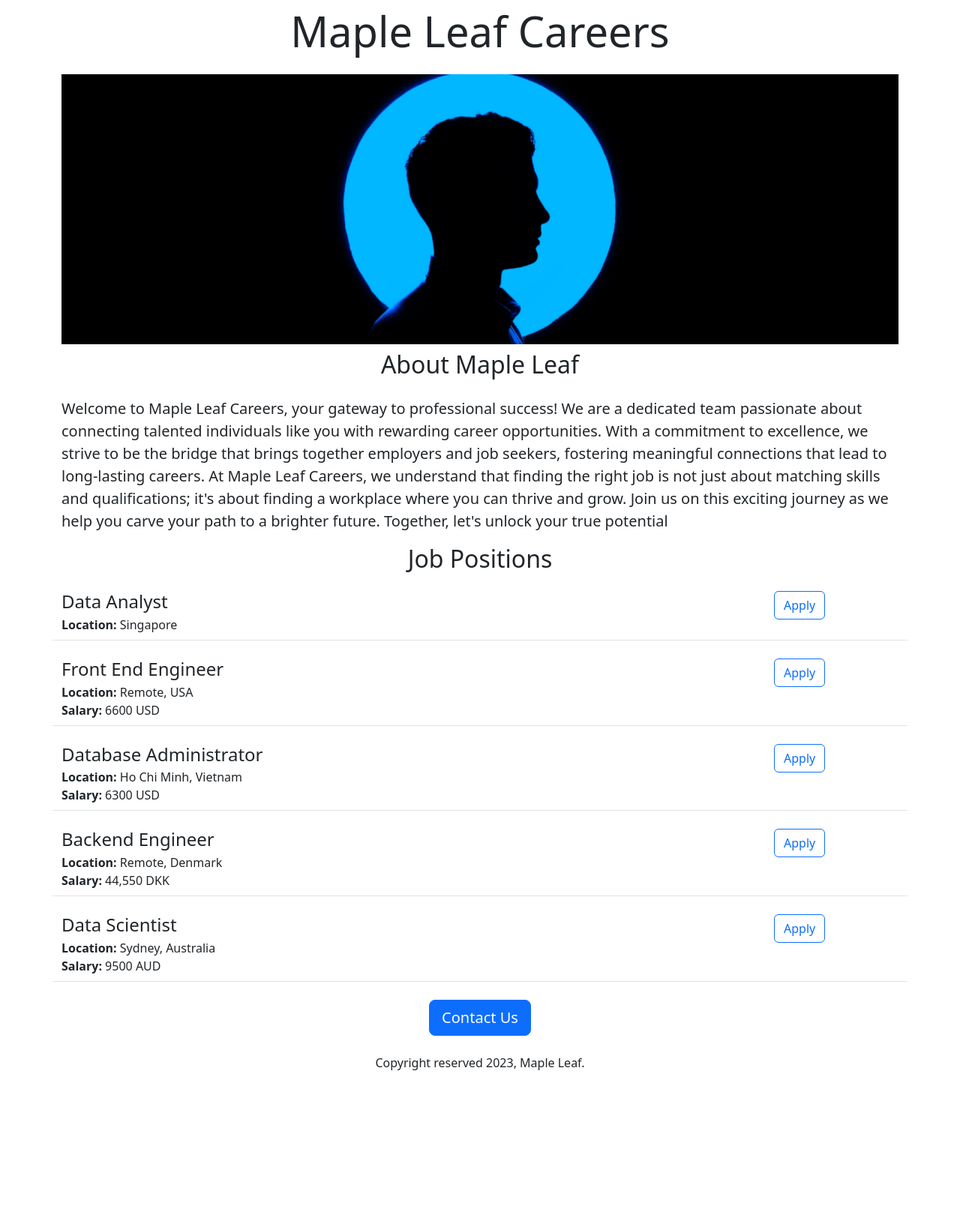
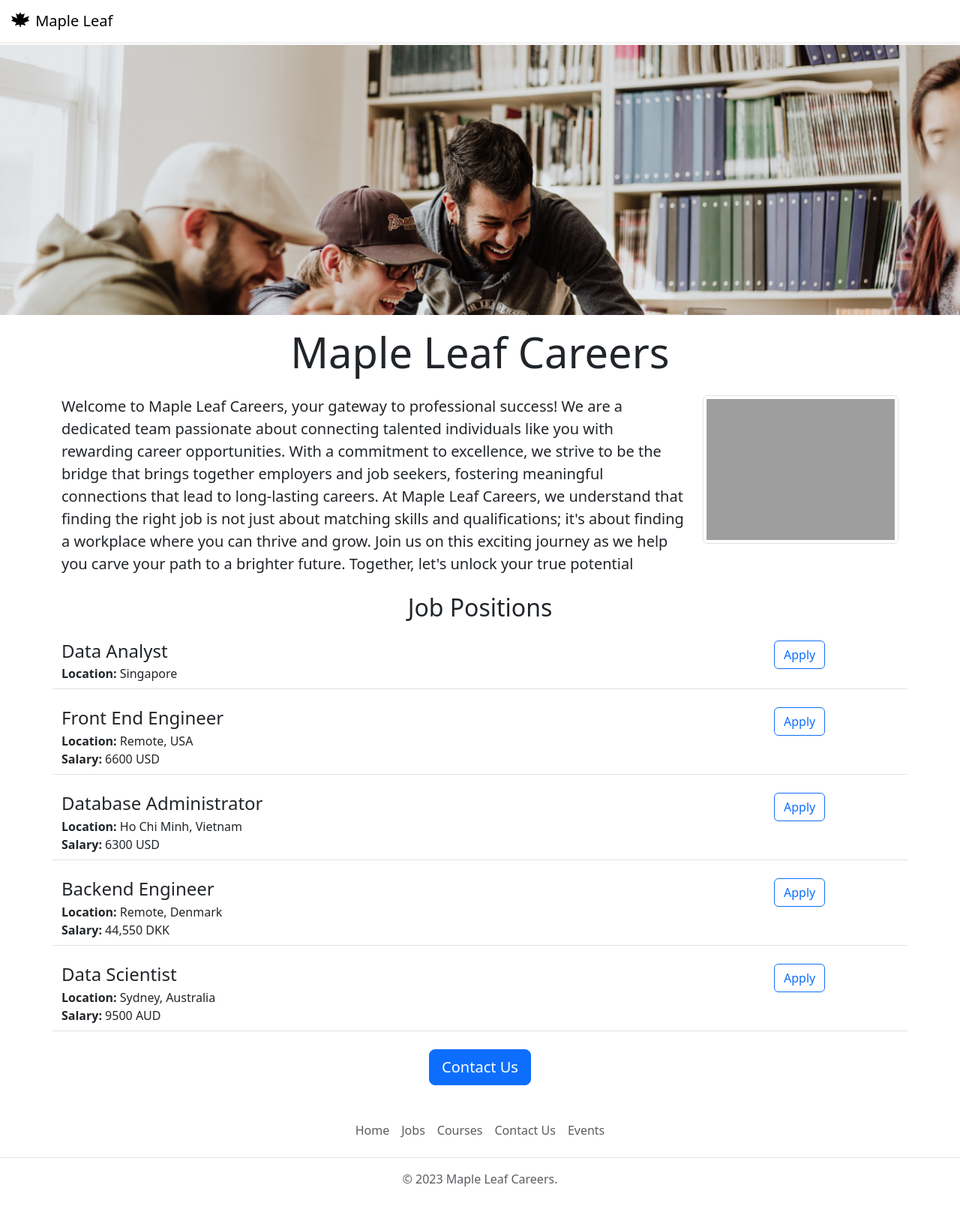
Before and after one commit to mumakkiyah/maple-leaf-careers-v2, a Flask app: page / in a window 1280 px wide. Shown: the whole page at 75% size. Before the commit the page ends 1427 px from the top, so only its background shows below. Run offline with Flask 3, Linux system fonts and the light colour scheme; grey boxes are pictures that could not be loaded.

Commit message:
added footer, nav, side image, and mailto for contact and changed buttons to anchor links

```diff
--- /dev/null
+++ b/templates/footer.html
@@ -0,0 +1,10 @@
+<footer class="py-3 my-4">
+    <ul class="nav justify-content-center border-bottom pb-3 mb-3">
+      <li class="nav-item"><a href="https://maple-tree-careers.onrender.com/" class="nav-link px-2 text-muted">Home</a></li>
+      <li class="nav-item"><a href="#" class="nav-link px-2 text-muted">Jobs</a></li>
+      <li class="nav-item"><a href="#" class="nav-link px-2 text-muted">Courses</a></li>
+      <li class="nav-item"><a href="mailto:mmakkiyah@gmail.com?subject=Questions%20about%20job%20openings&body=Full%20name%3A%20%3Cinsert%20full%20name%3E%0D%0A%0D%0AQuestions%3A%20%3Cinsert%20questions%20here%3E" class="nav-link px-2 text-muted">Contact Us</a></li>
+      <li class="nav-item"><a href="#" class="nav-link px-2 text-muted">Events</a></li>
+    </ul>
+    <p class="text-center text-muted">© 2023 Maple Leaf Careers.</p>
+  </footer>
--- a/templates/home.html
+++ b/templates/home.html
@@ -14,22 +14,29 @@
     <title> Maple Tree Careers</title>
   </head>
   <body>
+    {% include 'nav.html' %}
+    <img class="img-fluid mb-2" id="hero-main" src="static/hero.jpeg">
     <div class="container">
       <h1 class="text-center mt-2 mb-4 display-4">{{company}} Careers</h1>
-      <img class="img-fluid" id="hero-main" src="static/hero.jpeg">
-      <h2 class="text-center mt-2 mb-4">About {{company}}</h2>
-      <p class="lead">Welcome to Maple Leaf Careers, your gateway to professional success! We are a dedicated team passionate about connecting talented individuals like you with rewarding career opportunities. With a commitment to excellence, we strive to be the bridge that brings together employers and job seekers, fostering meaningful connections that lead to long-lasting careers. At Maple Leaf Careers, we understand that finding the right job is not just about matching skills and qualifications; it's about finding a workplace where you can thrive and grow. Join us on this exciting journey as we help you carve your path to a brighter future. Together, let's unlock your true potential
-      </p>
-      <h2 class="text-center mt-2 mb-4">Job Positions</h2>
+      <div class="row">
+        <div class= "col-md-9">
+          <p class="lead">Welcome to Maple Leaf Careers, your gateway to professional success! We are a dedicated team passionate about connecting talented individuals like you with rewarding career opportunities. With a commitment to excellence, we strive to be the bridge that brings together employers and job seekers, fostering meaningful connections that lead to long-lasting careers. At Maple Leaf Careers, we understand that finding the right job is not just about matching skills and qualifications; it's about finding a workplace where you can thrive and grow. Join us on this exciting journey as we help you carve your path to a brighter future. Together, let's unlock your true potential
+          </p>
+        </div>
+        <div class="d-none d-md-block col-md-3">
+          <img src="static/side-img.jpeg" class="img-thumbnail mb-2">
+        </div>
+      </div>
+        <h2 class="text-center mt-2 mb-4" id="openings">Job Positions</h2>
       <div>
         {% for job in jobs %}
           {% include 'jobitem.html' %}
         {% endfor %}
       </div>
       <div class="text-center">
-        <button type="button" class="btn btn-primary btn-lg">Contact Us</button>
-        <p class="mt-4">Copyright reserved 2023, Maple Leaf.</p>
+        <a href="mailto:mmakkiyah@gmail.com?subject=Questions%20about%20job%20openings&body=Full%20name%3A%20%3Cinsert%20full%20name%3E%0D%0A%0D%0AQuestions%3A%20%3Cinsert%20questions%20here%3E" type="button" class="btn btn-primary btn-lg">Contact Us</a>
       </div>
     </div>
+          {% include 'footer.html' %}
   </body>
 </html>
--- a/templates/jobitem.html
+++ b/templates/jobitem.html
@@ -11,6 +11,6 @@
       {% endif %}
   </div>
   <div class="col-2">
-    <button type="button" class="btn btn-outline-primary">Apply</button>
+    <a href="mailto:mmakkiyah@gmail.com?subject=Application%20for%20{{job['title']}}&body=Full%20name%3A%20%3Cinsert%20full%20name%3E%0D%0A%0D%0AResume%20link%3A%20%3Cinsert%20resume%20URL%3E%0D%0A%0D%0ALinkedin%20link%3A%20%3Cinsert%20public%20linkedin%20profile%20URL%3E%0D%0A" type="button" class="btn btn-outline-primary">Apply</a>
   </div>
 </div>
--- /dev/null
+++ b/templates/nav.html
@@ -0,0 +1,8 @@
+<nav class="navbar bg-white shadow-sm fixed-top">
+  <div class="container-fluid">
+        <a class="navbar-brand" href="#">
+      <img src="static/nav_icon.png" alt="Logo" width="30" height="24" class="d-inline-block align-text-top"> Maple Leaf
+    </a>
+  </div>
+</nav>
+<div style=height:60px></div>
```
Also changed, not shown: static/hero.jpeg, static/nav_icon.png (added), 1 other file.
